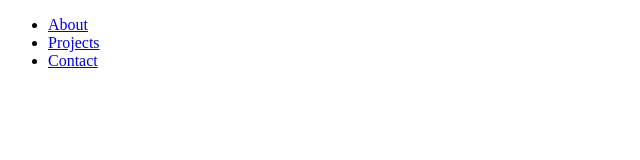
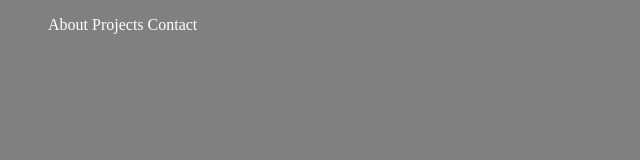
Before and after one commit to TLyncks/TLyncks.github.io, a plain HTML site: page index.html in a window 1280 px wide. Shown: the whole page, without its empty margins (0-640 px from the left). Drawn offline with Linux system fonts and the light colour scheme.

Commit message:
styling initial design

```diff
--- a/index.html
+++ b/index.html
@@ -7,7 +7,7 @@
     <title>Tai Rose</title>
     <meta property="authors" content="Tai Rose">
     <meta property="og:type" content="website">
-    <link rel="stylesheet" href="/TLyncks.github.io/css/styles.css">
+    <link rel="stylesheet" href="/TLyncks.github.io/styles.css">
   </head>
 
   <body>
```
